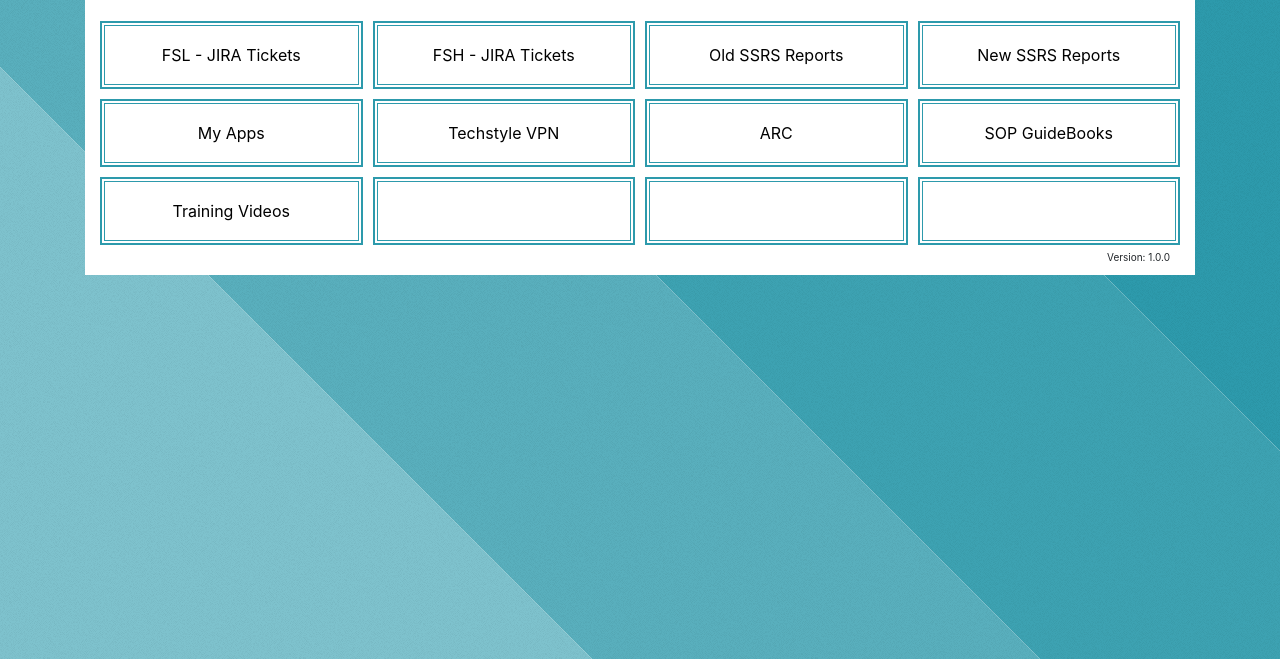
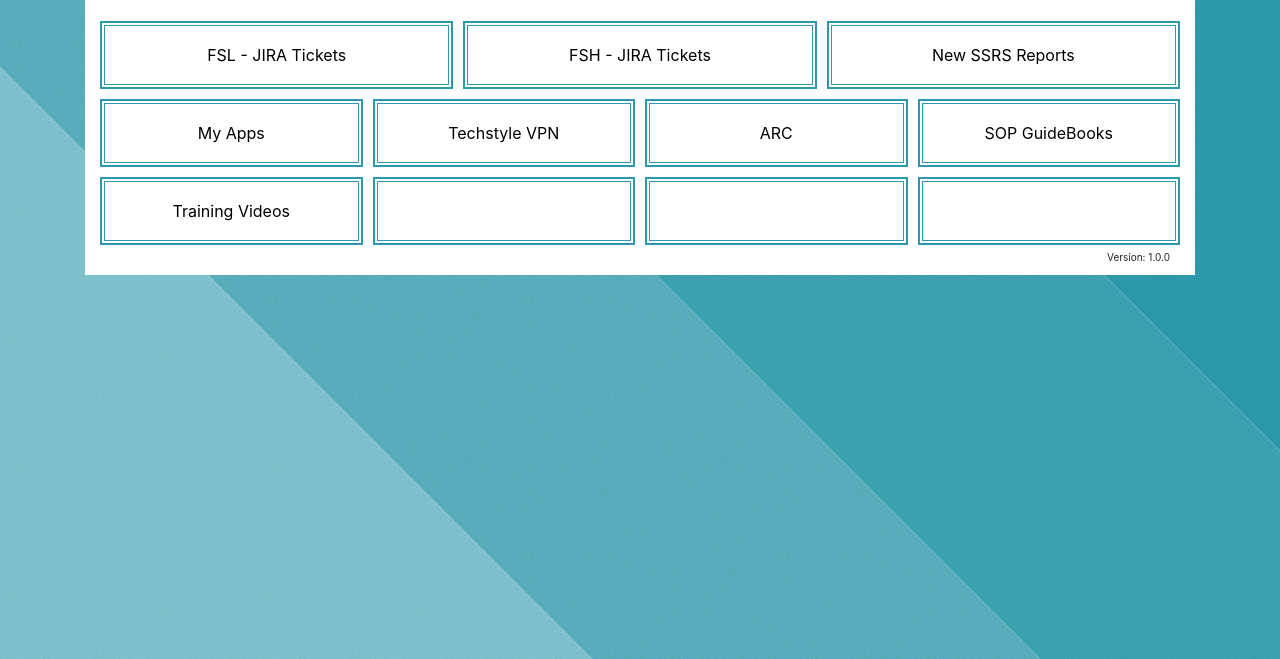
Before and after one commit to TechstyleFC/TIJbookmarks, a plain HTML site: page index.html in a window 1280 px wide. Shown: the part 141-800 px from the top of the page. Drawn offline with nearby package versions, Linux system fonts and the light colour scheme.

Commit message:
Update index.html
Removed Old SSRS

```diff
--- a/index.html
+++ b/index.html
@@ -45,7 +45,6 @@
     <div class="row">
       <a href="https://help.techstyle.net/servicedesk/customer/portal/2/group/177" class="col text-center">FSL - JIRA Tickets</a>
       <a href="https://help.techstyle.net/servicedesk/customer/portal/8/group/176" class="col text-center">FSH - JIRA Tickets</a>
-      <a href="http://reporting.justfab.net/WMS/Pages/Folder.aspx" class="col text-center">Old SSRS Reports</a>
       <a href="https://reports.techstyle.net/reports" class="col text-center">New SSRS Reports</a>
 
       <div class="w-100"></div>
```
